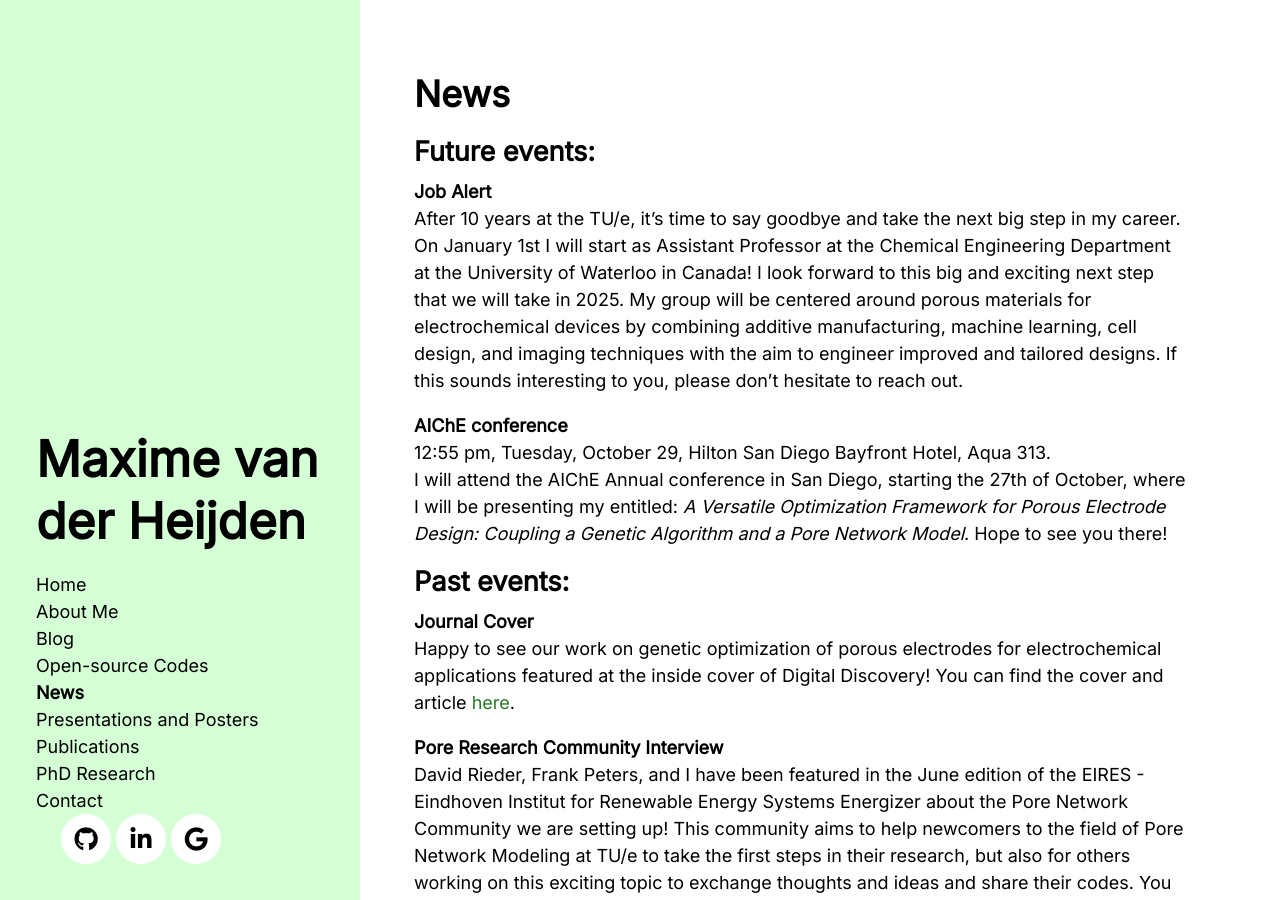
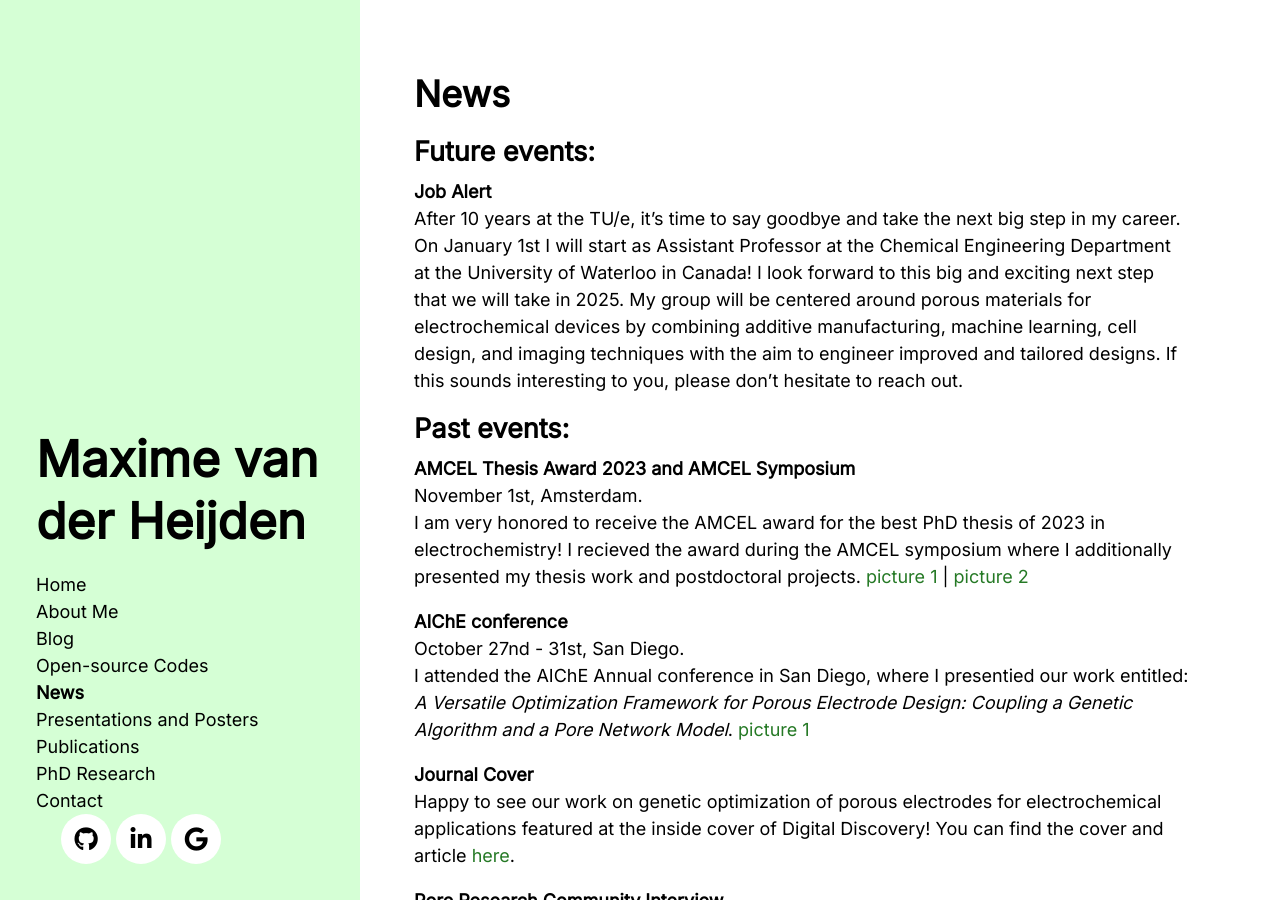
Before and after one commit to MaximevdHeijden/MaximevdHeijden.github.io, a Jekyll site: the page built from News.md, in a window 1280 px wide and 900 px high. Built offline with Jekyll 4.4.1, drawn with Linux system fonts in a browser that asks for light colours; nearby versions of some CDN libraries.

Commit message:
update News

```diff
--- a/News.md
+++ b/News.md
@@ -7,11 +7,17 @@ title: News
 **Job Alert**\
 After 10 years at the TU/e, it's time to say goodbye and take the next big step in my career.  On January 1st I will start as Assistant Professor at the Chemical Engineering Department at the University of Waterloo in Canada! I look forward to this big and exciting next step that we will take in 2025. My group will be centered around porous materials for electrochemical devices by combining additive manufacturing, machine learning, cell design, and imaging techniques with the aim to engineer improved and tailored designs. If this sounds interesting to you, please don't hesitate to reach out.
 
+## Past events:
+**AMCEL Thesis Award 2023 and AMCEL Symposium**\
+November 1st, Amsterdam.\
+I am very honored to receive the AMCEL award for the best PhD thesis of 2023 in electrochemistry! I recieved the award during the AMCEL symposium where I additionally presented my thesis work and postdoctoral projects.
+[picture 1](/public/pictures/AMCEL.jpeg) | [picture 2](/public/pictures/AMCEL award.jpg)
+
 **AIChE conference**\
-12:55 pm, Tuesday, October 29, Hilton San Diego Bayfront Hotel, Aqua 313.\
-I will attend the AIChE Annual conference in San Diego, starting the 27th of October, where I will be presenting my entitled: *A Versatile Optimization Framework for Porous Electrode Design: Coupling a Genetic Algorithm and a Pore Network Model*. Hope to see you there!
+October 27nd - 31st, San Diego.\
+I attended the AIChE Annual conference in San Diego, where I presentied our work entitled: *A Versatile Optimization Framework for Porous Electrode Design: Coupling a Genetic Algorithm and a Pore Network Model*.
+[picture 1](/public/pictures/AICHE.jpeg)
 
-## Past events:
 **Journal Cover**\
 Happy to see our work on genetic optimization of porous electrodes for electrochemical applications featured at the inside cover of Digital Discovery! You can find the cover and article [here](https://pubs.rsc.org/en/content/articlepdf/2024/dd/d3dd00247k).
 
```
Also changed, not shown: Presentations.md (+8 -0 lines), public/pictures/AICHE.jpg (added), public/pictures/AMCEL award.jpg (added), public/pictures/AMCEL.jpg (added), 3 other files.
